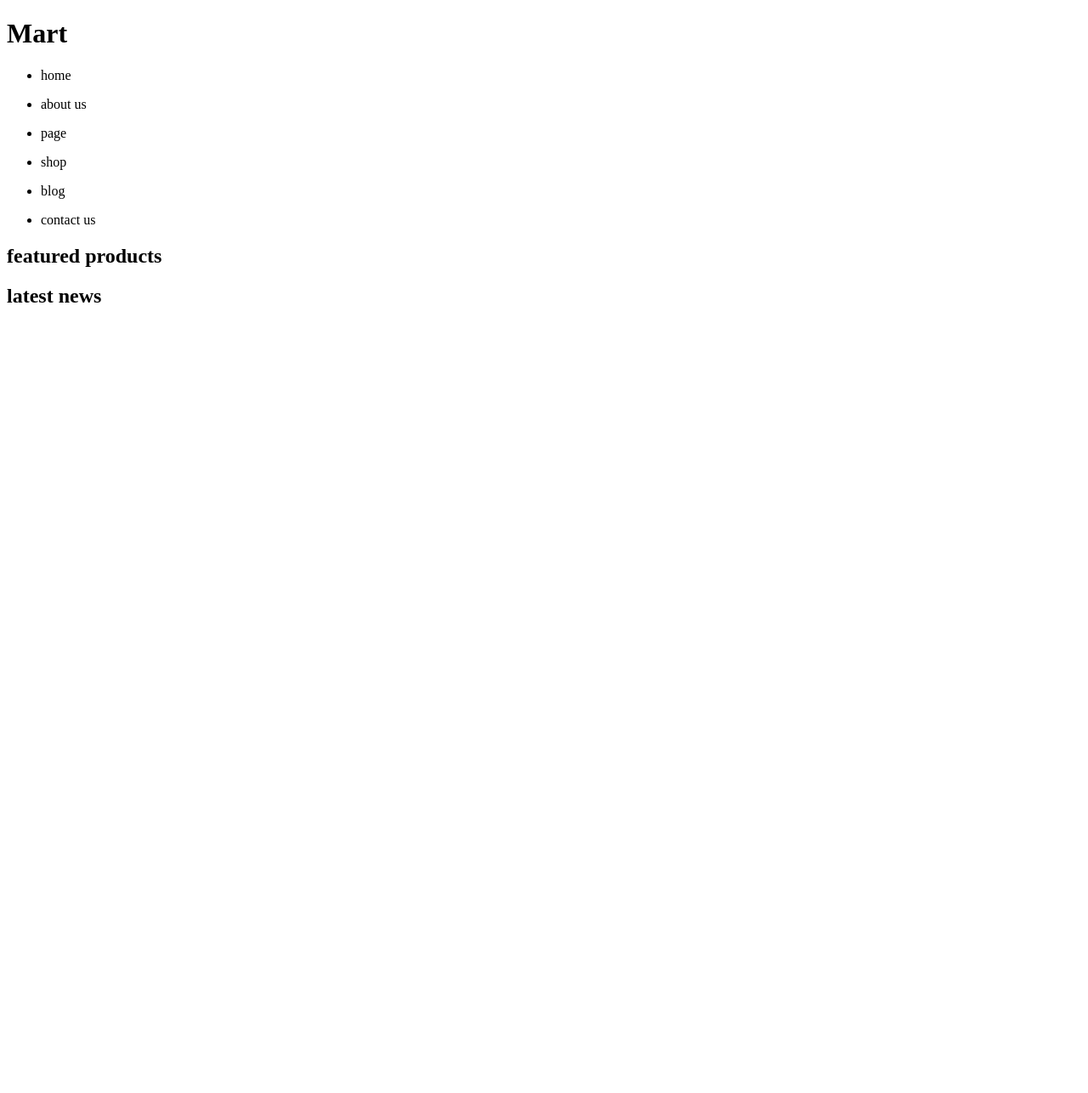
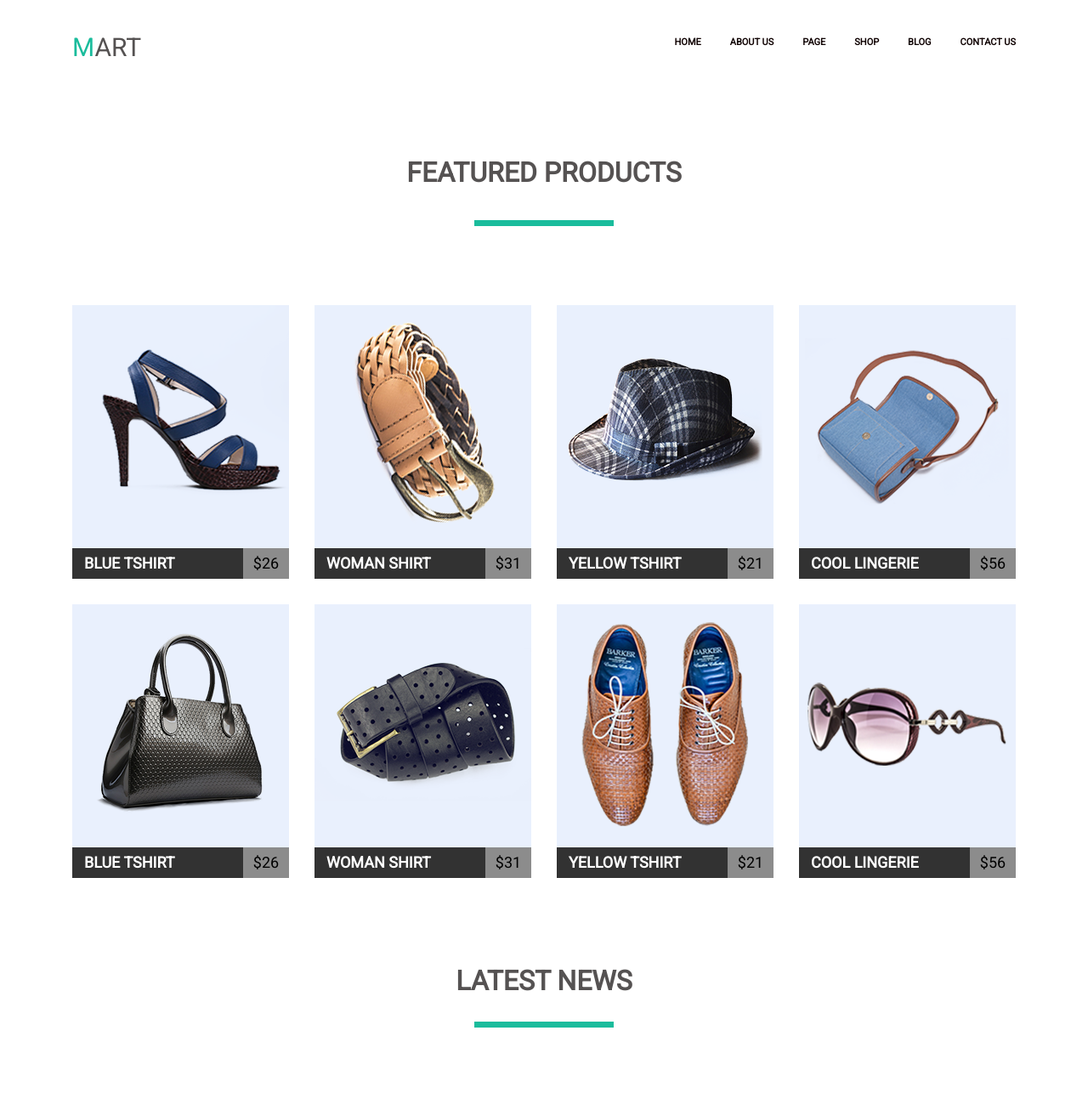
Before and after one commit to zaharius181185/module-04, a plain HTML site: page index.html in a window 1280 px wide. Shown: the top 1286 px of the page at 85% size. Before the commit the page ends 800 px from the top, so only its background shows below. Drawn offline with Linux system fonts and the light colour scheme.

Commit message:
final first section

```diff
--- a/index.html
+++ b/index.html
@@ -3,58 +3,144 @@
 <head>
     <meta charset="UTF-8">
     <meta name="viewport" content="width=device-width, initial-scale=1.0">
-
-    <!-- подключить шрифты -->
-
+    <link href="https://fonts.googleapis.com/css2?family=Roboto&display=swap" rel="stylesheet">
+    <link href="https://fonts.googleapis.com/css2?family=Open+Sans:wght@300;400;600&display=swap" rel="stylesheet">
+    <link rel="stylesheet" href="./style.css">
     <title>HomeWork_module_04</title>
 </head>
 <body>
     <div class="container__content">
         <header class="header">
-            <h1 class="logo">
-                <span class="logo_letter">M</span>art
-            </h1>
-            <nav class="nav_header">
-                <ul>
+            <div class="header_container">
+                <a href="#" class="site__logo">
+                    <h1 class="logo">Mart</h1>
+                </a>
+                <nav class="nav__header">
+                    <ul class="nav__ul clearfix">
                         <li>
-                        <p class="nav__p">home</p>
+                            <a href="#" class="nav__a">home</a>
                         </li>
                         <li>
-                        <p class="nav__p">about us</p>
+                            <a href="#" class="nav__a">about us</a>
                         </li>
                         <li>
-                        <p class="nav__p">page</p>
+                            <a href="#" class="nav__a">page</a>
                         </li>
                         <li>
-                        <p class="nav__p">shop</p>
+                            <a href="#" class="nav__a">shop</a>
                         </li>
                         <li>
-                        <p class="nav__p">blog</p>
+                            <a href="#" class="nav__a">blog</a>
                         </li>
                         <li>
-                        <p class="nav__p">contact us</p>
+                            <a href="#" class="nav__a">contact us</a>
                         </li>
                     </ul>
                 </nav>
+            </div>
         </header>
-        <main>
-            <h2>featured products</h2>
-            <div class="first__container">
-                <div></div>
-                <div></div>
-                <div></div>
-                <div></div>
-                <div></div>
-                <div></div>
-                <div></div>
-                <div></div>
+        <main class="main__container clearfix">
+            <h2 class="first__title">featured products</h2>
+            <ul class="first__container__card clearfix">
+                <li class="things__card">
+                    <a href="#" class="things__card__link">
+                        <img class="image__card" src="./img/product1_1.png" alt="woman shoes" width="255px" height="282px">
+                    </a>
+                    <div class="bottom__card">
+                        <h3 class="bottom__card__item">
+                            <a class="bottom__card__item_link" href="#">Blue Tshirt</a>
+                        </h3>
+                        <p class="price__card">26</p>
                     </div>
-            <h2>latest news</h2>
-            <div class="second__container">
-                <div></div>
-                <div></div>
-                <div></div>
+                </li>
+                <li class="things__card">
+                    <a href="#" class="things__card__link">
+                        <img class="image__cerd" src="./img/product2_1.png" alt="" width="255px" height="282px">
+                    </a>
+                    <div class="bottom__card">
+                        <h3 class="bottom__card__item">
+                            <a class="bottom__card__item_link" href="#">Woman Shirt</a>
+                        </h3>
+                        <p class="price__card">31</p>
                     </div>
+                </li>
+                <li class="things__card">
+                    <a href="#" class="things__card__link">
+                        <img class="image__cerd" src="./img/product3_1.png" alt="" width="255px" height="282px">
+                    </a>
+                    <div class="bottom__card">
+                        <h3 class="bottom__card__item">
+                            <a class="bottom__card__item_link" href="#">Yellow Tshirt</a>
+                        </h3>
+                        <p class="price__card">21</p>
+                    </div>
+                </li>
+                <li class="things__card">
+                    <a href="#" class="things__card__link">
+                        <img class="image__cerd" src="./img/product4_1.png" alt="" width="255px" height="282px">
+                    </a>
+                    <div class="bottom__card">
+                        <h3 class="bottom__card__item">
+                            <a class="bottom__card__item_link" href="#">Cool Lingerie</a>
+                        </h3>
+                        <p class="price__card">56</p>
+                    </div>
+                </li>
+                <li class="things__card">
+                    <a href="#" class="things__card__link">
+                        <img class="image__cerd" src="./img/product5_1.png" alt="" width="255px" height="282px">
+                    </a>
+                    <div class="bottom__card">
+                        <h3 class="bottom__card__item">
+                            <a class="bottom__card__item_link" href="#">Blue Tshirt</a>
+                        </h3>
+                        <p class="price__card">26</p>
+                    </div>
+                </li>
+                <li class="things__card">
+                    <a href="#" class="things__card__link">
+                        <img class="image__cerd" src="./img/product6_1.png" alt="" width="255px" height="282px">
+                    </a>
+                    <div class="bottom__card">
+                        <h3 class="bottom__card__item">
+                            <a class="bottom__card__item_link" href="#">Woman Shirt</a>
+                        </h3>
+                        <p class="price__card">31</p>
+                    </div>
+                </li>
+                <li class="things__card">
+                    <a href="#" class="things__card__link">
+                        <img class="image__cerd" src="./img/product7_1.png" alt="" width="255px" height="282px">
+                    </a>
+                    <div class="bottom__card">
+                        <h3 class="bottom__card__item">
+                            <a class="bottom__card__item_link" href="#">Yellow Tshirt</a>
+                        </h3>
+                        <p class="price__card">21</p>
+                    </div>
+                </li>
+                <li class="things__card">
+                    <a href="#" class="things__card__link">
+                        <img class="image__cerd" src="./img/product8_1.png" alt="" width="255px" height="282px">
+                    </a>
+                    <div class="bottom__card">
+                        <h3 class="bottom__card__item">
+                            <a class="bottom__card__item_link" href="#">Cool Lingerie</a>
+                        </h3>
+                        <p class="price__card">56</p>
+                    </div>
+                </li>
+            </ul>
+            <h2 class="second__title">latest news</h2>
+            <ul class="second__container__news clearfix">
+                <li class="news__card">
+                    <img class="image__news__card" src="./img/latest_news_1.png" alt="woman shoes" width="350px" height="262px">
+                    <div class="footer__news__card">
+                        <h3 class="footer__news__card__title">Lorem Ipsum. Proin gravida nibh vel velit auctor aliquet. Aenean</h3>
+                        <p class="footer__news__card__text">Nam nec tellus a odio tincidunt auc. Duis sed odio sit amet nibh vulputate cursus a sit amet mauris. Morbi accumsan ipsum velit. Nam nec tellus a odio tincidunt auctor a ornare</p>
+                    </div>
+                </li>
+            </ul>
         </main>
     </div>
 </body>
--- a/style.css
+++ b/style.css
@@ -0,0 +1,207 @@
+html {
+    box-sizing: border-box;
+}
+
+*,
+*::before,
+*::after {
+    box-sizing: inherit;
+    margin: 0;
+    padding: 0;
+}
+
+body {
+    font-family: 'Roboto', sans-serif;
+    /* color: #555252;
+    font-size: 18px;
+    line-height: 27px; */
+
+}
+
+.container__content {
+    max-width: 1110px;
+    margin: 0 auto;
+}
+
+.clearfix::after {
+    display: table;
+    content: '';
+    clear: both;
+}
+
+img {
+    display: block;
+    max-width: 100%;
+    height: auto;
+}
+
+/* LOGO */
+.site__logo {
+    display: inline-block;
+}
+
+h1 {
+    float: left;
+    font-size: 30px;
+    font-weight: 300;
+    display: inline-block;
+    /* margin-right: 565px; */
+    text-transform: uppercase;
+    color: #555252;
+}
+
+h1::first-letter {
+    color: #1abc9c;
+}
+
+/* Navigation */
+
+.header_container {
+    height: 96px;
+    padding-top: 38px;
+}
+
+.nav__header {
+    display: inline-block;
+    float: right;
+}
+
+.nav__ul li {
+    list-style: none;
+    display: inline-block;
+}
+
+.nav__ul li:not(:last-child) {
+    margin-right: 30px;
+}
+
+.nav__a {
+    text-transform: uppercase;
+    font-size: 11px;
+    font-weight: 700;
+    line-height: 21px;
+    text-decoration: none;
+    color: #0f0101;
+}
+
+.nav__a:hover {
+    color: #1abc9c;
+
+}
+
+
+
+
+
+/* Main центральный контент */
+/* Первый блок */
+
+.first__title {
+    text-transform: uppercase;
+    font-size: 32px;
+    line-height: 48px;
+    text-align: center;
+    padding: 83px 0 93px 0;
+    color: rgb(85, 82, 82);
+
+}
+
+.first__title::after, .second__title::after {
+    display: block;
+    content: ' ';
+    background-color: #1abc9c;
+    width: 164px;
+    height: 7px;
+    margin: 0px auto;
+    margin-top: 32px;
+}
+
+.first__container__card {
+    list-style: none;
+    /* margin: 0;
+    padding: 0;
+    font-size: 0; */
+}
+
+
+
+/* Карточки */
+
+.things__card {
+    float: left;
+    max-width: 255px;
+    height: 322px;
+    background-color: #e9f0fd;
+    margin: 0 30px 30px 0;
+}
+
+.things__card:nth-of-type(4n) {
+    margin: 0 0 30px 0;
+}
+
+.things__card__link {
+    display: inline-block;
+    max-width: 100%;
+    height: auto;
+}
+
+.bottom__card {
+    background-color: #323232;
+}
+
+
+
+.bottom__card__item, .price__card {
+    display: inline-block;
+    font-size: 18px;
+    line-height: 36px;
+}
+
+.price__card::before {
+    content: '\0024';
+}
+
+.bottom__card__item {
+    width: 201px;
+    padding-left: 14px;
+}
+
+.things__card:hover .bottom__card__item {
+    background-color: rgb(26, 188, 156);
+}
+
+.things__card:hover .price__card {
+    background-color: rgb(127, 217, 199);
+}
+
+.bottom__card__item_link {
+    display: inline-block;
+    text-decoration: none;;
+    text-transform: uppercase;
+    color: #ffffff;
+    width: 100%;
+}
+
+.price__card {
+    float: right;
+    background-color: rgba(255, 255, 255, 0.44);
+    width: 54px;
+    height: 36px;
+    text-align: center;
+}
+
+
+
+
+
+
+/* Второй блок */
+.second__title {
+    text-transform: uppercase;
+    font-size: 32px;
+    line-height: 100%;
+    text-align: center;
+    padding-top: 75px;
+    padding-bottom: 80px;
+    color: rgb(85, 82, 82);
+}
```
Also changed, not shown: img/latest_news_1.png (added), img/latest_news_2.png (added), img/latest_news_3.png (added), img/product1_1.png (added), img/product2_1.png (added), img/product3_1.png (added), img/product4_1.png (added), img/product5_1.png (added), img/product6_1.png (added), img/product7_1.png (added), img/product8_1.png (added). Lines whose indentation alone changed are shown as unchanged.
